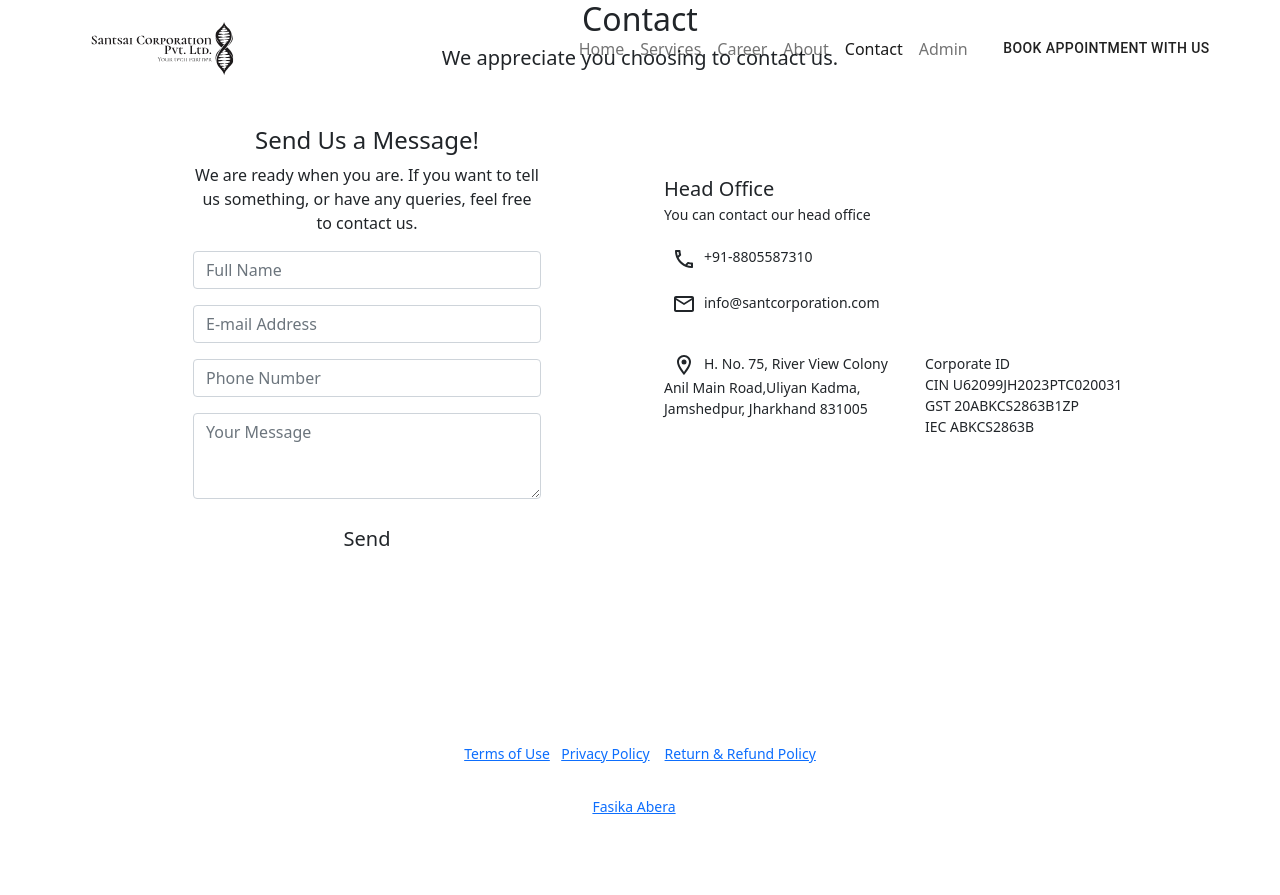
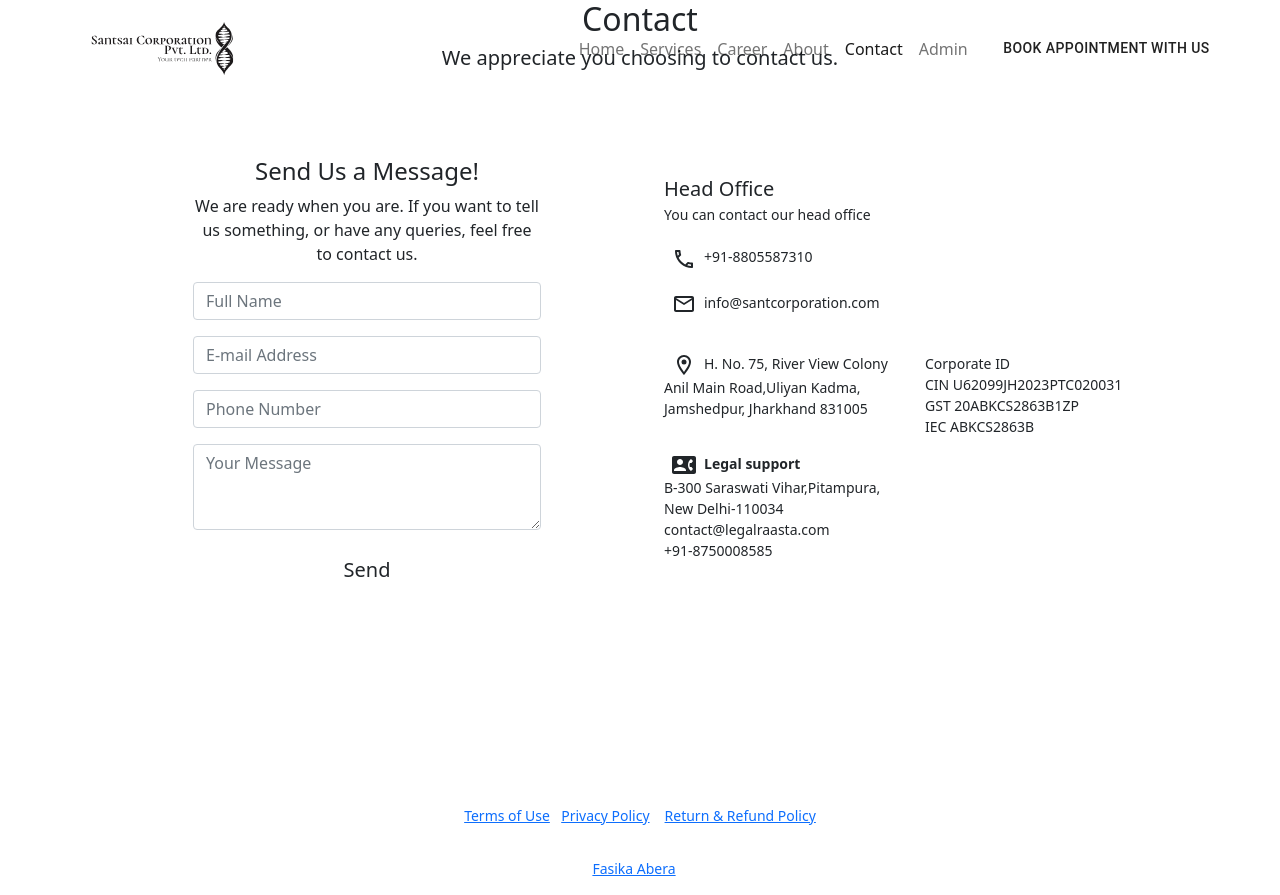
Before and after one commit to fasik1377/santsai-website, a React (Create React App) app: page /contact in a window 1280 px wide. Before the commit the page ends 833 px from the top, so only its background shows below. Built offline with nearby package versions, Linux system fonts and the light colour scheme; the HTML template or start-up script is replaced by a standard one.

Commit message:
legal support is done

```diff
--- a/src/pages/Contact.jsx
+++ b/src/pages/Contact.jsx
@@ -3,6 +3,7 @@ import Secheader from "./common/Secondaryheader"
 import CallOutlinedIcon from '@material-ui/icons/CallOutlined';
 import EmailOutlinedIcon from '@material-ui/icons/EmailOutlined';
 import LocationOnOutlinedIcon from '@material-ui/icons/LocationOnOutlined';
+import LegalSupport from '@material-ui/icons/ContactPhone';
 import emailjs from '@emailjs/browser';
 
 const Contact = () => {
@@ -77,8 +78,10 @@ const Contact = () => {
 									<span className="m-2 ml-0 hdrcolor"><CallOutlinedIcon /></span>+91-8805587310<br /><br />
 									<span className="m-2 ml-0 hdrcolor"><EmailOutlinedIcon /></span>info@santcorporation.com<br /><br />
 									<div className="row justify-content-start"><div class="col-6 mt-3"><span className="m-2 ml-0 hdrcolor"><LocationOnOutlinedIcon /></span>H. No. 75, River View Colony Anil Main Road,Uliyan Kadma, Jamshedpur, Jharkhand 831005</div> <div class="col-6 mt-3"><table><tr>Corporate ID</tr><tr>CIN U62099JH2023PTC020031<tr></tr>GST 20ABKCS2863B1ZP</tr><tr>IEC ABKCS2863B</tr></table>
-
-
+										 </div></div>
+									<div className="row justify-content-start"><div class="col-6 mt-3"><span className="m-2 ml-0 hdrcolor"><LegalSupport /></span><b>Legal support</b> <table><tr>B-300 Saraswati Vihar,Pitampura, New Delhi-110034</tr><tr>contact@legalraasta.com
+									<tr></tr>+91-8750008585</tr></table>
+									</div> <div class="col-6 mt-3">
 										 </div></div>
 								</p>
 
```
